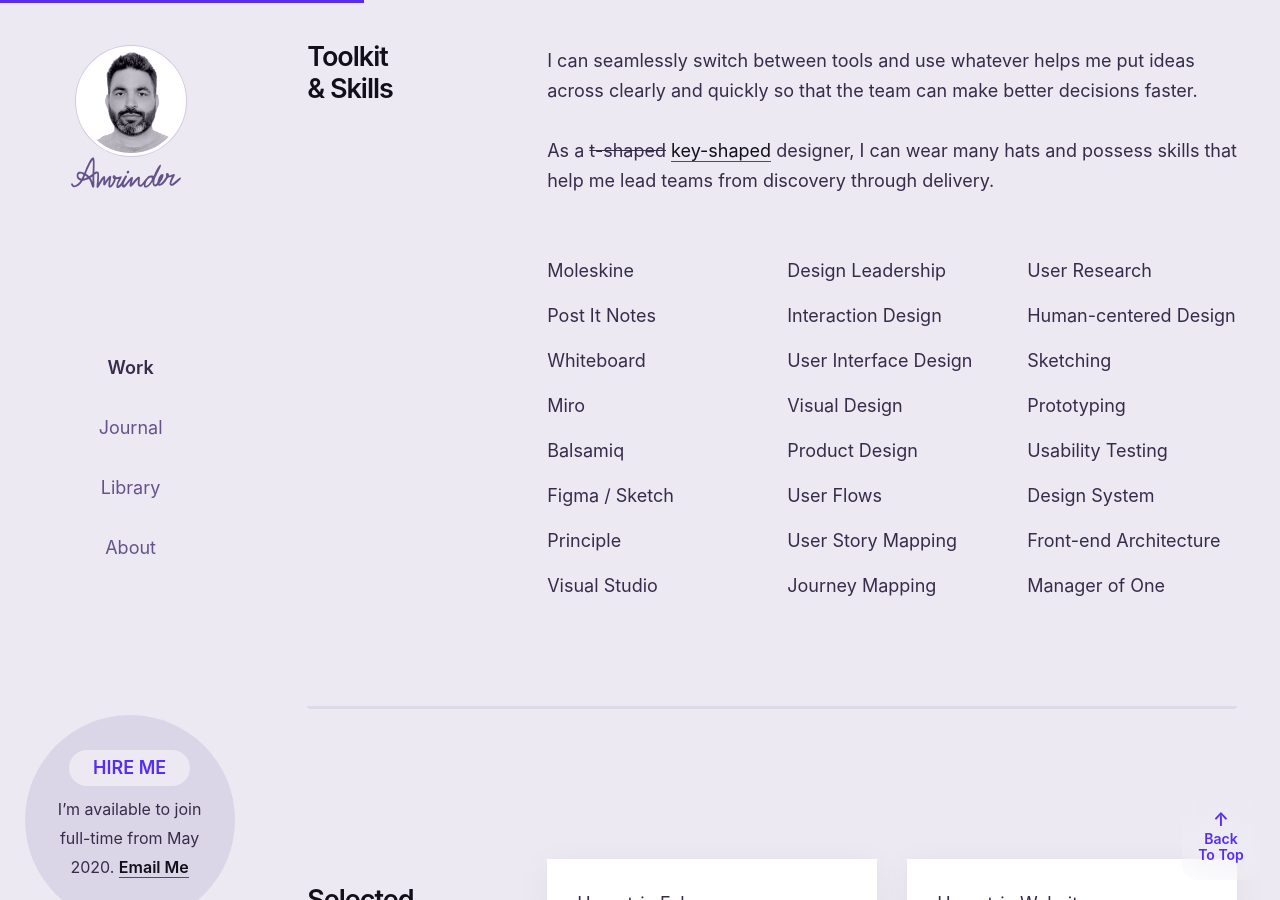
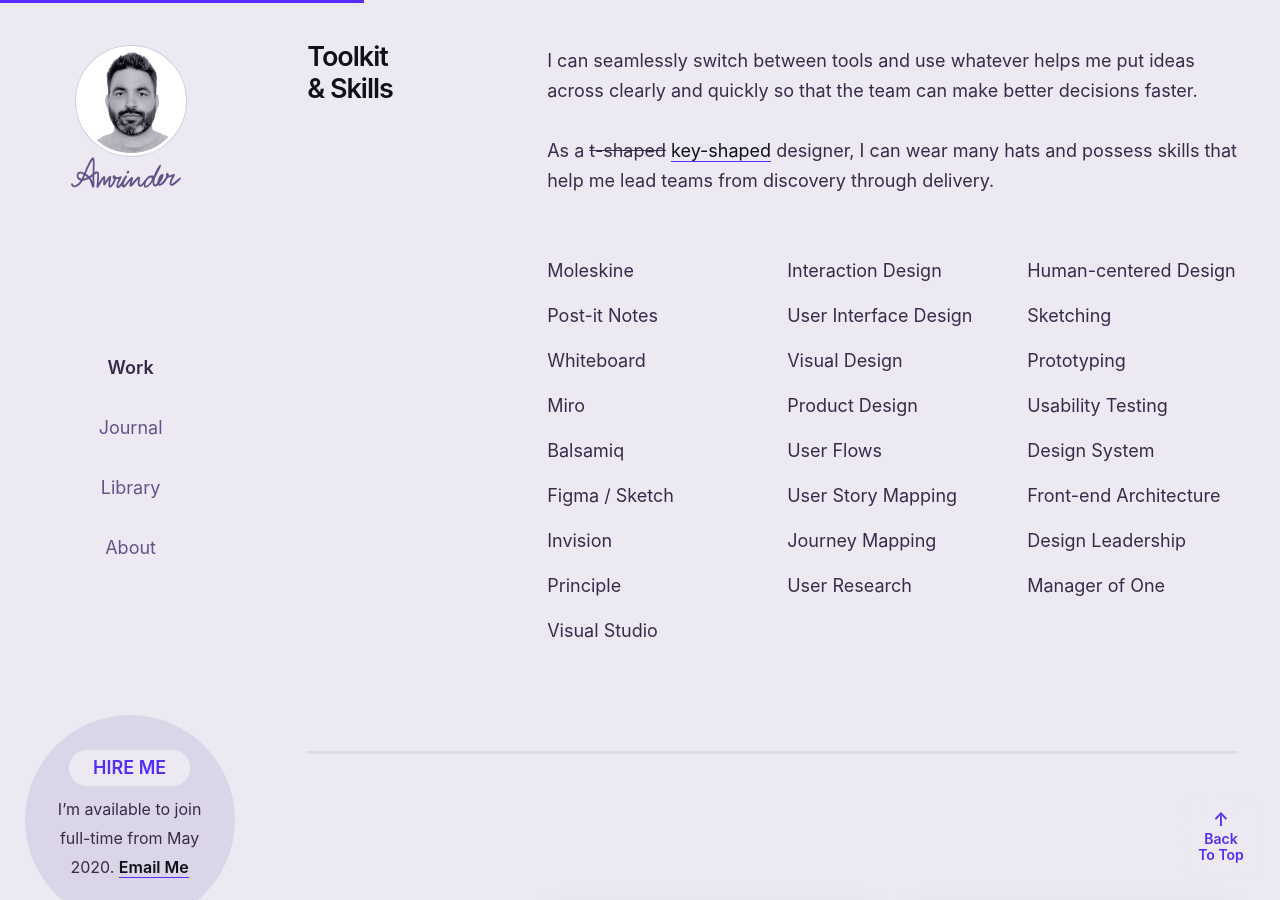
Before and after one commit to harjotgrewal/amrindersandhu, a Jekyll site: the page built from index.html, in a window 1280 px wide and 900 px high, scrolled down 3051 px. Built offline with Jekyll 4.4.1, drawn with Linux system fonts in a browser that asks for light colours.

Commit message:
[A][HTML] Invision and change order

```diff
--- a/index.html
+++ b/index.html
@@ -109,7 +109,7 @@ page-description: For 12 years, Amrinder has lead design at startups to help ach
                 <ul>
                     <li>Moleskine</li>
 
-                    <li>Post It Notes</li>
+                    <li>Post-it Notes</li>
 
                     <li>Whiteboard</li>
 
@@ -118,6 +118,8 @@ page-description: For 12 years, Amrinder has lead design at startups to help ach
                     <li>Balsamiq</li>
 
                     <li>Figma / Sketch</li>
+
+                    <li>Invision</li>
 
                     <li>Principle</li>
 
```
Also changed, not shown: other parts of index.html (+2 -2 lines), 1 other file.
